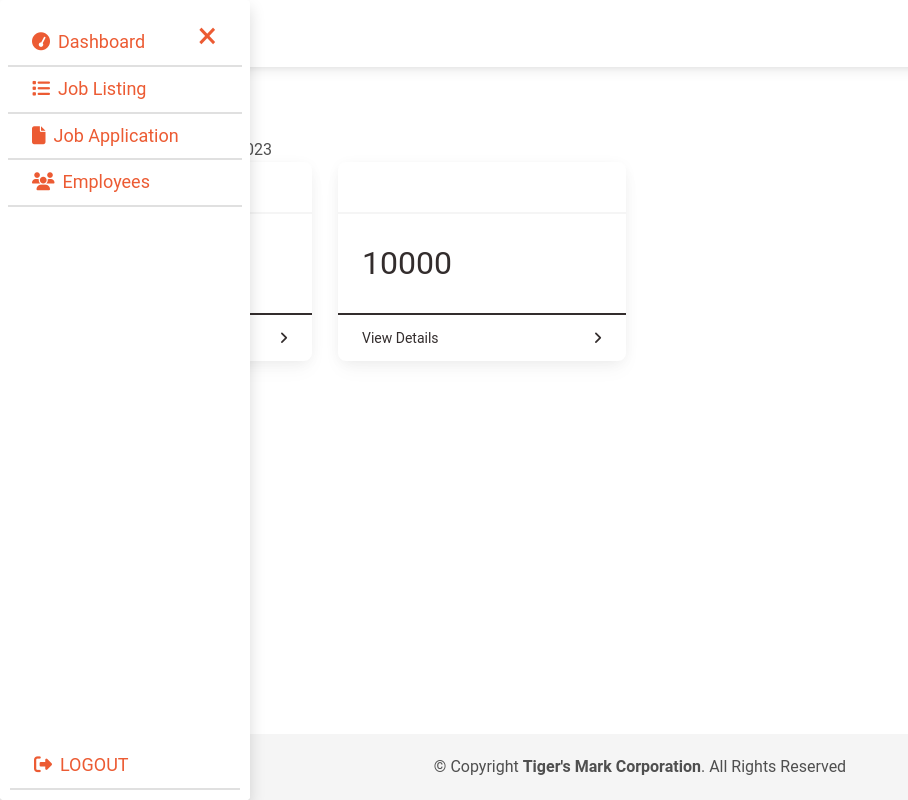
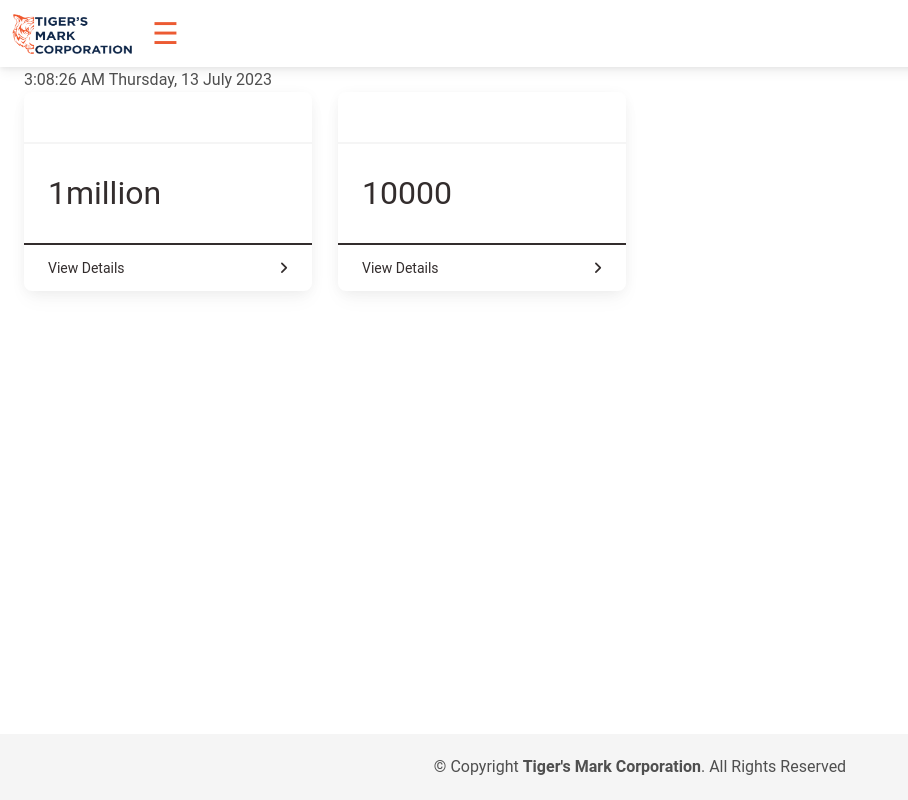
Before and after one commit to J-i-w-o-o/HR-Management-System, a PHP site: page /admin/index.php in a window 1280 px wide. Shown: the whole page, without its empty margins (0-908 px from the left). Run offline with PHP 8.4, Linux system fonts and the light colour scheme; the visitor is signed in with stand-in values (Sample User, id 1); some libraries are stand-ins or nearby versions.

Commit message:
inayos lang

```diff
--- a/admin/templates/navbar.php
+++ b/admin/templates/navbar.php
@@ -1,6 +1,6 @@
 <header>
 
-  <div id="mySidenav" class="sidenav shadow rounded ">
+<div id="mySidenav" class="sidenav shadow rounded ">
     <a href="javascript:void(0)" class="closebtn" onclick="closeNav()">&times;</a>
     <a class="border-bottom border-black border-2 mx-2" href="index.php?dashboard" data-toggle="tooltip" data-placement="bottom" title="DASHBOARD"><i class="fa fa-tachometer mx-2"> </i>Dashboard</a>
     <a class="border-bottom border-black border-2 mx-2" href="index.php?job-listing" data-toggle="tooltip" data-placement="bottom" title="JOB LISTING"><i class="fa fa-list mx-2"> </i>Job Listing</a>
--- a/assets/css/navbar.css
+++ b/assets/css/navbar.css
@@ -7,7 +7,6 @@ body {
 
 #page-container {
   flex: 1;
-  padding-top: 70px;
 }
 
 footer {
@@ -24,9 +23,12 @@ footer {
   height: 100%;
   z-index: 1;
   overflow-x: hidden;
-  padding-top: 20px;
+  padding-top: 60px;
+  transition: 0.5s;
+  width: 0;
   overflow-y: auto;
 }
+
 
 
 .sidenav a {
@@ -48,7 +50,7 @@ footer {
   right: 25px;
   font-size: 36px;
   margin-left: 50px;
-
+  transition: 0.3s;
 }
 .sidenav-footer {
 position: absolute;
@@ -66,7 +68,6 @@ text-decoration: none;
 .sidenav-footer a:hover {
 color: #12294a;
 }
-
 .navbar {
   background-color: transparent;
 
@@ -80,7 +81,6 @@ color: #12294a;
   color: #12294a;
   padding: 8px 16px;
 }
-
 .breadcrumb{
 
  display: flex;
```
